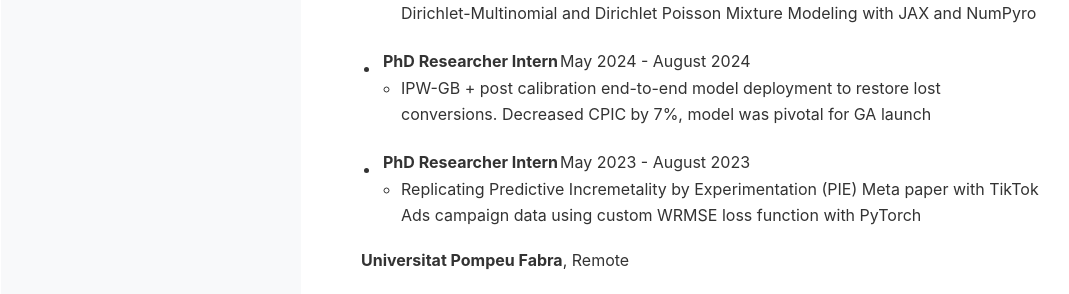
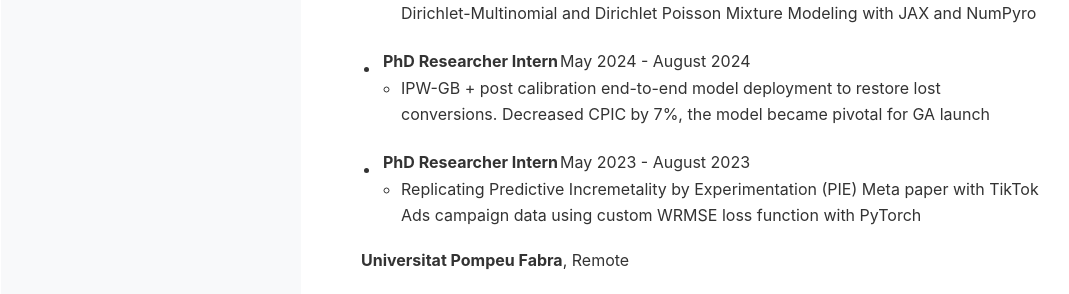
Before and after one commit to dansherstnev/daniil_sherstnev.github.io, a Jekyll site: the page built from index.md, in a window 1280 px wide and 900 px high, scrolled down 357 px. Shown: the part 188-482 px from the top of the window, without its empty margins (39-1108 px from the left). Built offline with Jekyll 4.4.1, drawn with Linux system fonts in a browser that asks for light colours; our own code applies the rules of GitHub Pages for plain Markdown files.

Commit message:
Update index.md

```diff
--- a/index.md
+++ b/index.md
@@ -13,7 +13,7 @@ My CV is available [here](assets/pdfs/CV_new.pdf).
 - **PhD Researcher Intern** | May 2025 - August 2025
   - Bayesian modeling and winner declaration for A/B tests using Binomial-Poisson, Dirichlet-Multinomial and Dirichlet Poisson Mixture Modeling with JAX and NumPyro
 - **PhD Researcher Intern** | May 2024 - August 2024
-  - IPW-GB + post calibration end-to-end model deployment to restore lost conversions. Decreased CPIC by 7%, model was pivotal for GA launch
+  - IPW-GB + post calibration end-to-end model deployment to restore lost conversions. Decreased CPIC by 7%, the model became pivotal for GA launch
 - **PhD Researcher Intern** | May 2023 - August 2023
   - Replicating Predictive Incremetality by Experimentation (PIE) Meta paper with TikTok Ads campaign data using custom WRMSE loss function with PyTorch
 
```
